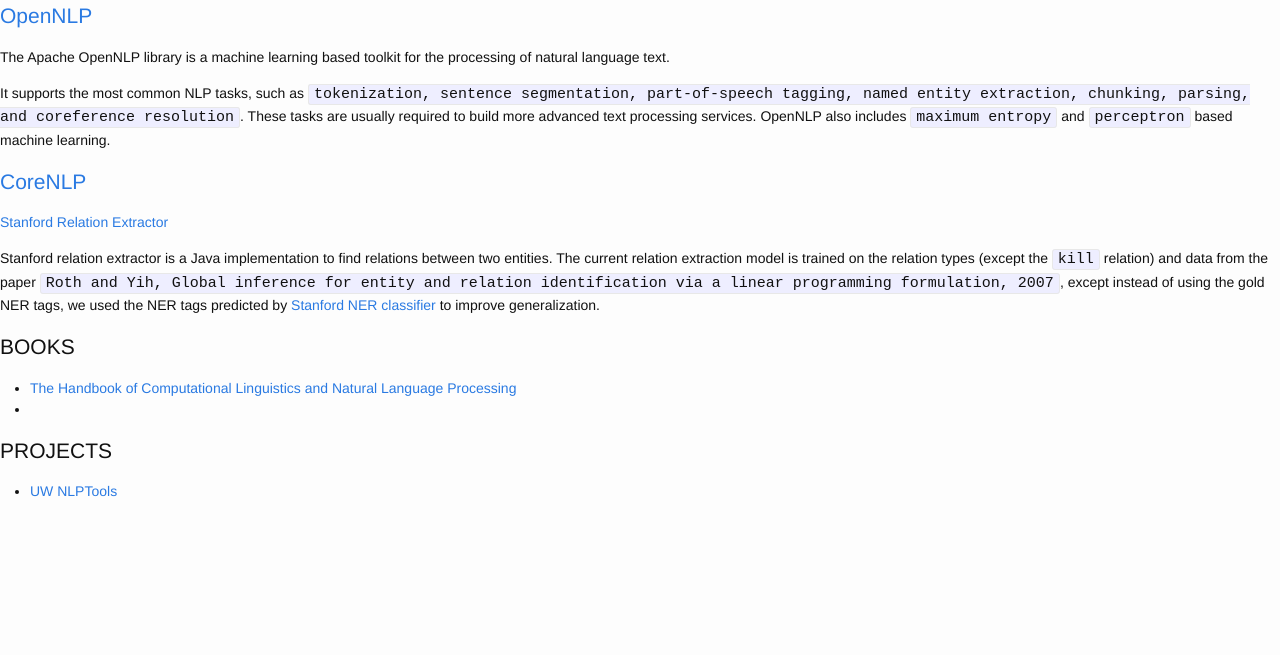
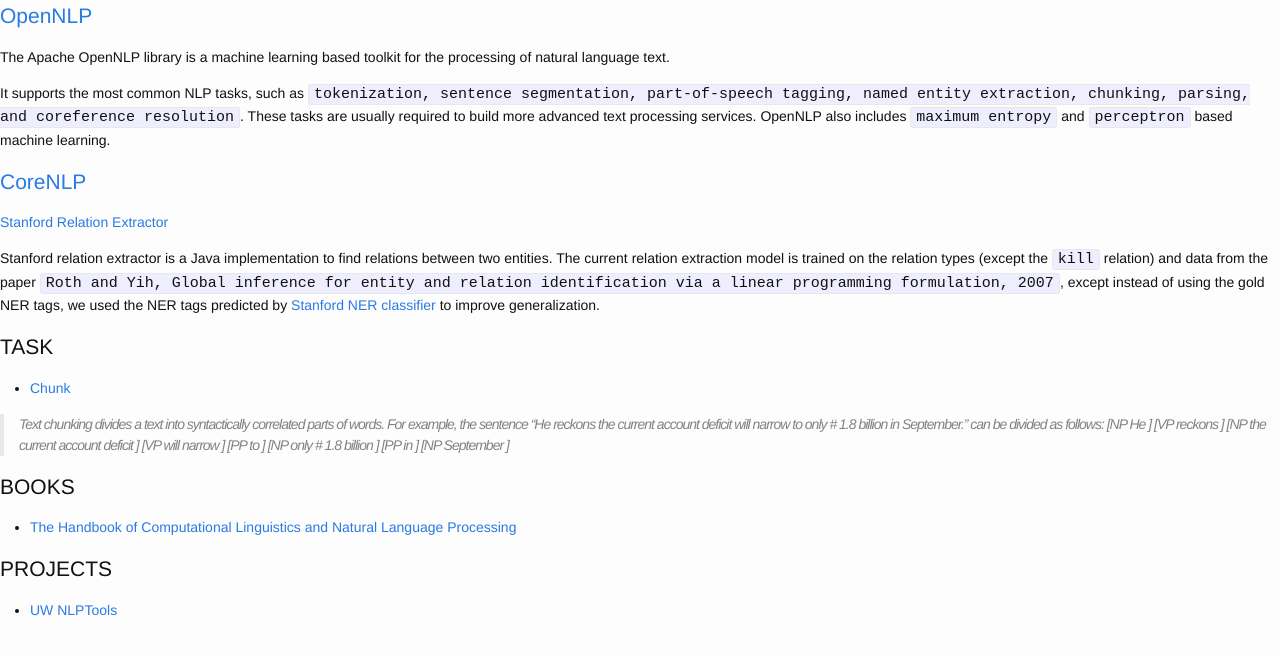
Before and after one commit to cnwarden/cnwarden.github.io, a Jekyll site: the page built from ml/index.md, in a window 1280 px wide. Shown: the top 655 px of the page. Built offline with Jekyll 4.4.1, drawn with Linux system fonts in a browser that asks for light colours.

Commit message:
Update index.md

```diff
--- a/ml/index.md
+++ b/ml/index.md
@@ -15,10 +15,16 @@ It supports the most common NLP tasks, such as `tokenization, sentence segmentat
 
 Stanford relation extractor is a Java implementation to find relations between two entities. The current relation extraction model is trained on the relation types (except the `kill` relation) and data from the paper `Roth and Yih, Global inference for entity and relation identification via a linear programming formulation, 2007`, except instead of using the gold NER tags, we used the NER tags predicted by [Stanford NER classifier](http://nlp.stanford.edu/software/CRF-NER.shtml) to improve generalization.
 
+# TASK
+
+* [Chunk](http://www.chokkan.org/software/crfsuite/tutorial.html)
+
+> Text chunking divides a text into syntactically correlated parts of words. For example, the sentence “He reckons the current account deficit will narrow to only # 1.8 billion in September.” can be divided as follows:
+> [NP He ] [VP reckons ] [NP the current account deficit ] [VP will narrow ] [PP to ] [NP only # 1.8 billion ] [PP in ] [NP September ]
+
 # BOOKS
 
 * [The Handbook of Computational Linguistics and Natural Language Processing](https://books.google.com.hk/books?id=zBmom42eWPcC&pg=RA3-PT688&lpg=RA3-PT688&dq=Ratnaparkhi+thesis&source=bl&ots=N8F7p1qF62&sig=QS5ukHtyWeQYC_HOKsV1LfKZzmg&hl=zh-TW&sa=X&ved=0ahUKEwi05Pav-JvLAhWKl5QKHRXvDxcQ6AEIPTAE#v=onepage&q=Ratnaparkhi%20thesis&f=false)
-*
 
 # PROJECTS
 
```
